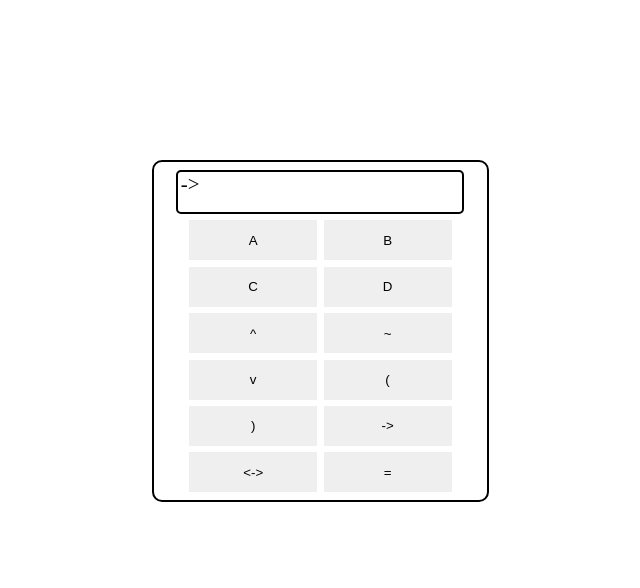
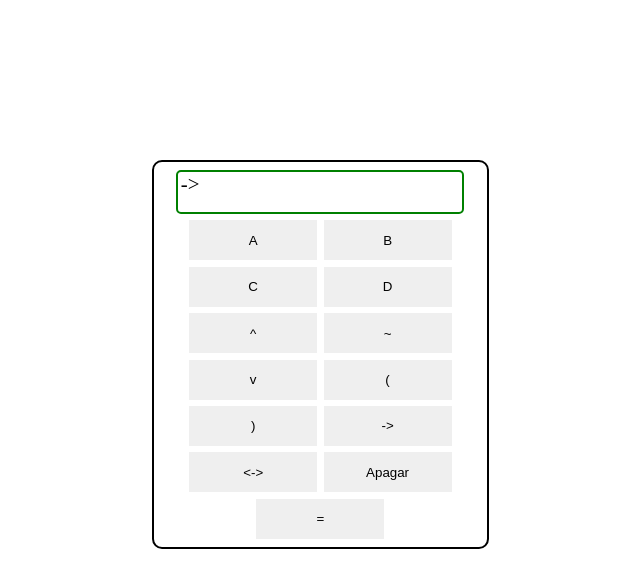
Before and after one commit to samunogue/Validador_tableaux, a plain HTML site: page index.html in a window 1280 px wide. Both pictures are taken after a click on the button "->". Shown: the whole page, without its empty margins (296-936 px from the left). Drawn offline with Linux system fonts and the light colour scheme.

Commit message:
adicionando o tratamento de erros na expressão

```diff
--- a/index.html
+++ b/index.html
@@ -22,6 +22,7 @@
         <button data-valor=")" class="botao">)</button>
         <button data-valor="->" class="botao">-></button>
         <button data-valor="<->" class="botao"><-></button>
+        <button onclick="excluir_digito()" class="apagar">Apagar</button>
         <button onclick="metodo_final()">=</button>
     </section>
     <section class="secao_resposta">
--- a/index.js
+++ b/index.js
@@ -1,7 +1,25 @@
 const input = document.querySelector(".visor")
 var botoes = document.querySelectorAll(".botao");
+var botao_excluir = document.querySelector(".apagar")
 var regras_tableaux = [/~/g,/T/g,/V/g,/->/g,/<->/g,/=/]
+var regras_escrita = ["AA","BB","CC","DD","AB","AC","AD","BA","BC","BD","CA","CB","CD","DA","DB","DC","A(","B(","C(","D(","()","(v","(^","(->","(<->","^)","~)","->)","<->)","v)","vv","~~","^^","->->","<-><->","~v","~^","~->","~<->","v^","v->","v<->","^v","^->","^<->","->v","->^","-><->","<->^","<->v","<->->","A~A","A~B","A~C","A~D","B~A","B~B","B~D","C~A","C~B","C~C","C~D","D~A","D~B","D~C","D~D"]
 var proposicoes = ["A","","B","","C","","D",""]
+function verificar_sintaxe(){
+    var conteudo_input = input.innerHTML;
+    var validador_escrita = true
+    for(i=0;i<regras_escrita.length;i++){
+        if(conteudo_input.indexOf(regras_escrita[i]) != -1){ validador_escrita = false }
+    }
+    if(validador_escrita == false){
+        input.style.borderColor = "red"
+    }else if(validador_escrita == true){
+        input.style.borderColor = "green"
+    }
+}
+function excluir_digito(){
+    var resultado = document.querySelector('.visor').innerHTML;
+    document.querySelector('.visor').innerHTML = resultado.substring(0, resultado.length -1);
+}
 function definir_proposicoes(){
     const input = document.querySelector("div").innerHTML
     var array_input = input.split("")
@@ -215,7 +233,9 @@ function adicionar_input(){
 }
 botoes.forEach(Element =>{
     Element.addEventListener("click", adicionar_input)
+    Element.addEventListener("click", verificar_sintaxe)
 })
+botao_excluir.addEventListener("click", verificar_sintaxe)
 function metodo_final(){
     definir_proposicoes()
     simplificando_expressão()
```
